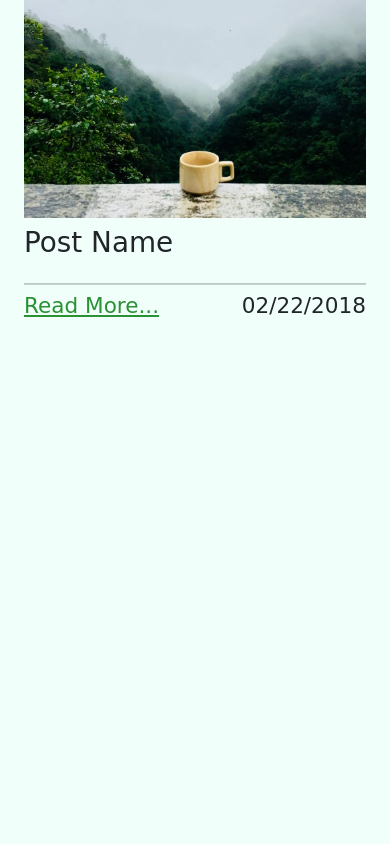
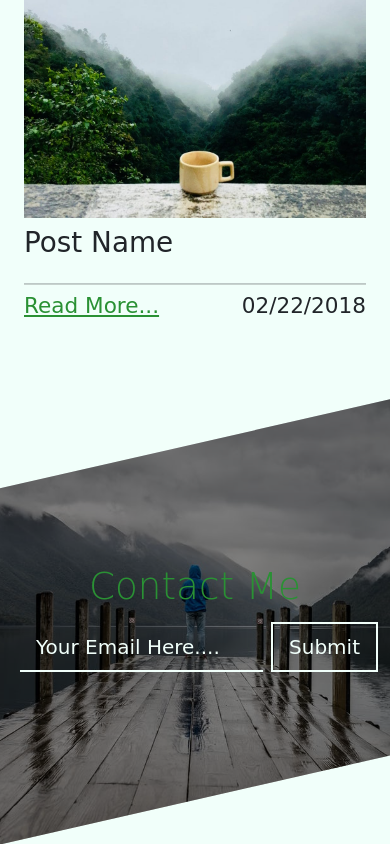
Before and after one commit to abhibs/static-portfolio, a plain HTML site: page index.html in a window 390 px wide. Shown: the part 6624-7468 px from the top of the page. Before the commit the page ends 7023 px from the top, so only its background shows below. Drawn offline with nearby package versions, Linux system fonts and the light colour scheme; a web font is replaced by a local one.

Commit message:
contact form in index page

```diff
--- a/assets/css/style.css
+++ b/assets/css/style.css
@@ -285,3 +285,45 @@ body {
 #posts .card:hover .corner-text {
     opacity: 1;
 }
+
+
+#contact-form {
+    background: linear-gradient(rgba(0, 0, 0, 0.5), rgba(0, 0, 0, 0.5)), url(assets/img/banner-2.jpeg)center/cover fixed no-repeat;
+    clip-path: polygon(0 20%, 100% 0%, 100% 80%, 0 100%)
+}
+
+.height-30 {
+    min-height: 30vh;
+}
+
+#contact-form h1 {
+    color: #2a9134;
+}
+
+#contact-form .form-control {
+    background: transparent;
+    border: none;
+    border-bottom: 2px solid #f1fffa;
+    border-radius: 0;
+    color: #f1fffa;
+}
+
+.form-control::placeholder {
+    text-transform: capitalize;
+    font-size: 20px;
+    color: #f1fffa;
+}
+
+#contact-form button {
+    background: transparent;
+    border: 2px solid #f1fffa;
+    color: #f1fffa;
+    border-radius: 0;
+    transition: all 2s ease;
+}
+
+#contact-form button:hover {
+    background: #f1fffa;
+    border-color: #2a9134;
+    color: #2a9134;
+}
--- a/index.html
+++ b/index.html
@@ -437,6 +437,22 @@
 
     </section>
 
+    <section id="contact-form" class='py-5' style="background: linear-gradient(rgba(0, 0, 0, 0.5), rgba(0, 0, 0, 0.5)), url(assets/img/banner-2.jpeg)center/cover fixed no-repeat;
+    clip-path: polygon(0 20%, 100% 0%, 100% 80%, 0 100%)">
+        <div class="container py-5">
+            <div class="row height-30 align-items-center">
+                <div class="col-md-8 mx-auto text-center">
+                    <h1 class="text-capitalize display-3">contact me</h1>
+                    <form class="form d-flex align-items-baseline">
+                        <input type="text" class="form-control form-control-lg m-2" id="name"
+                            placeholder="your email here....">
+                        <button type="submit" class="btn btn-lg text-capitalize">Submit</button>
+                    </form>
+                </div>
+            </div>
+        </div>
+    </section>
+
 
     <div class="modal fade" id="myModal" tabindex="-1" role="dialog">
 
```
